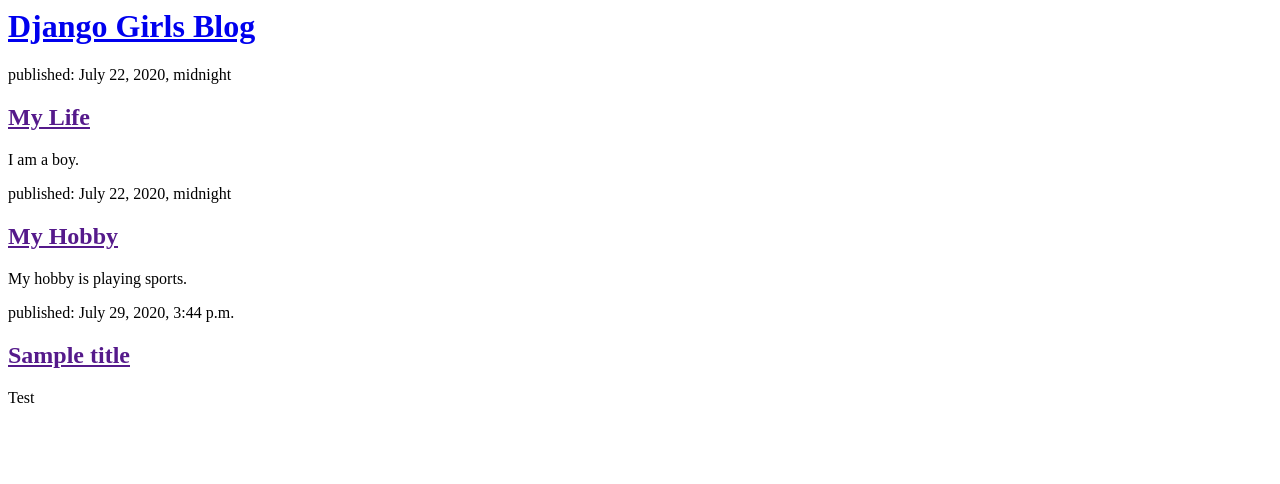
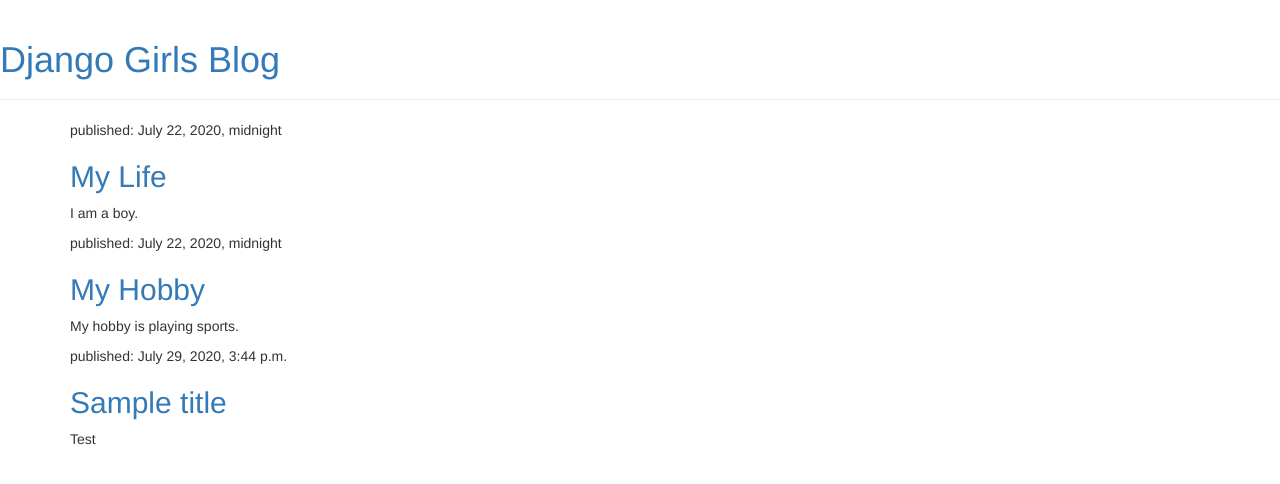
Before and after one commit to diamdog/my-first-blog, a Django app: page / in a window 1280 px wide. Shown: the top 484 px of the page. Run offline with Django 3.2, Linux system fonts and the light colour scheme; data comes from the database, SQL or seed files in the repository; some libraries are stand-ins or nearby versions.

Commit message:
Added view and template for detailed blog post as well as CSS for the site.

```diff
--- /dev/null
+++ b/blog/templates/blog/base.html
@@ -0,0 +1,23 @@
+{% load static %}
+<html>
+    <head>
+        <title>Django Girls blog</title>
+        <link rel="stylesheet" href="//maxcdn.bootstrapcdn.com/bootstrap/3.2.0/css/bootstrap.min.css">
+        <link rel="stylesheet" href="//maxcdn.bootstrapcdn.com/bootstrap/3.2.0/css/bootstrap-theme.min.css">
+        <link rel="stylesheet" href="{% static 'css/blog.css' %}">
+        <link href="//fonts.googleapis.com/css?family=Lobster&subset=latin,latin-ext" rel="stylesheet" type="text/css">
+    </head>
+    <body>
+        <div class="page-header">
+            <h1><a href="/">Django Girls Blog</a></h1>
+        </div>
+        <div class="content container">
+            <div class="row">
+                <div class="col-md-8">
+                    {% block content %}
+                    {% endblock %}
+                </div>
+            </div>
+        </div>
+    </body>
+</html>
--- a/blog/templates/blog/post_list.html
+++ b/blog/templates/blog/post_list.html
@@ -1,17 +1,13 @@
-<html>
-    <head>
-        <title>Django Girls blog</title>
-    </head>
-    <body>
-        <div>
-            <h1><a href="/">Django Girls Blog</a></h1>
+{% extends 'blog/base.html' %}
+
+{% block content %}
+    {% for post in posts %}
+        <div class="post">
+            <div class="date">
+                <p>published: {{ post.published_date }}</p>
+            </div>
+            <h2><a href="{% url 'post_detail' pk=post.pk %}">{{ post.title }}</a></h2>
+            <p>{{ post.text|linebreaksbr }}</p>
         </div>
-        {% for post in posts %}
-            <div>
-                <p>published: {{ post.published_date }}</p>
-                <h2><a href="">{{ post.title }}</a></h2>
-                <p>{{ post.text|linebreaksbr }}</p>
-            </div>
-        {% endfor %}
-    </body>
-</html>
+    {% endfor %}
+{% endblock %}
--- a/blog/urls.py
+++ b/blog/urls.py
@@ -3,4 +3,5 @@ from . import views
 
 urlpatterns = [
     path('', views.post_list, name='post_list'),
+    path('post/<int:pk>/', views.post_detail, name='post_detail')
 ]
--- a/blog/views.py
+++ b/blog/views.py
@@ -1,7 +1,11 @@
-from django.shortcuts import render
+from django.shortcuts import render, get_object_or_404
 from django.utils import timezone
 from .models import Post
 
 def post_list(request):
     posts = Post.objects.filter(published_date__lte=timezone.now()).order_by('published_date')
     return render(request, 'blog/post_list.html', {'posts': posts})
+
+def post_detail(request, pk):
+    post = get_object_or_404(Post, pk=pk)
+    return render(request, 'blog/post_detail.html', {'post': post})
```
Also changed, not shown: blog/templates/blog/post_detail.html (added, +13 -0 lines).
